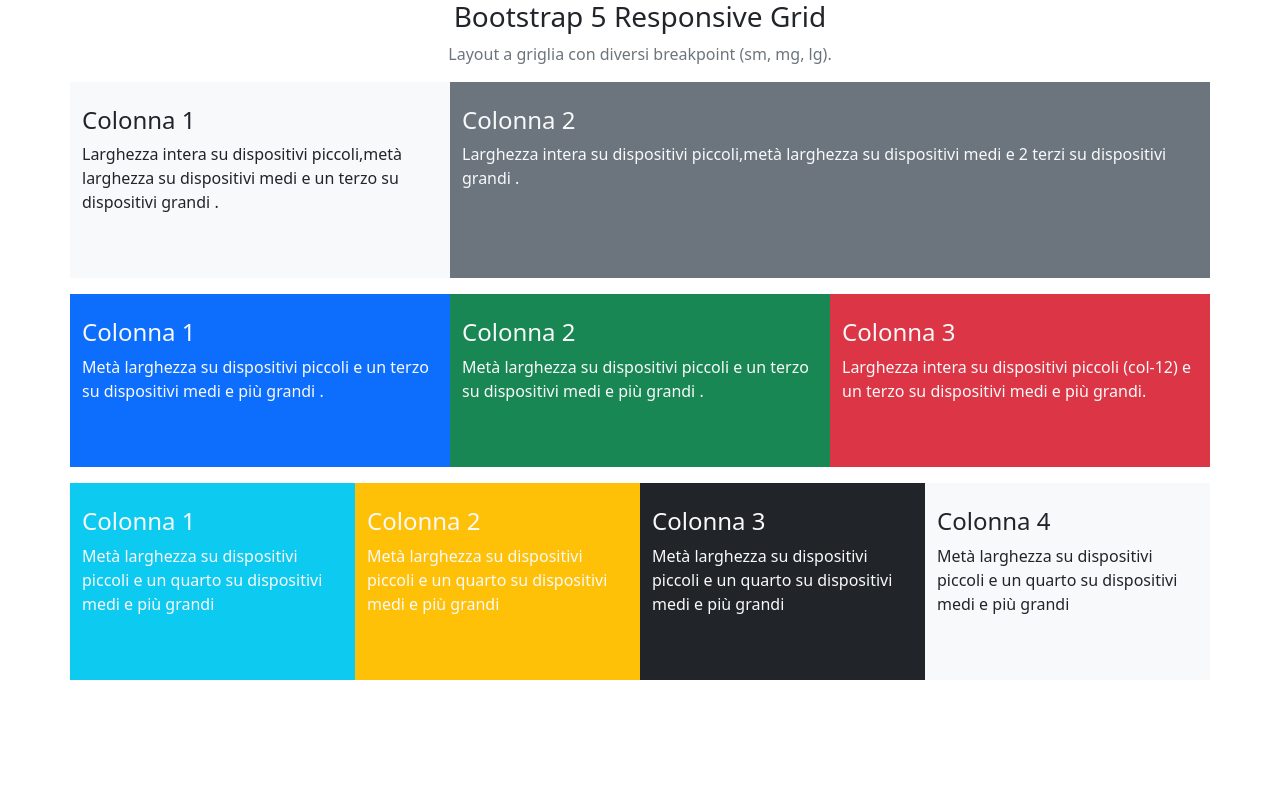
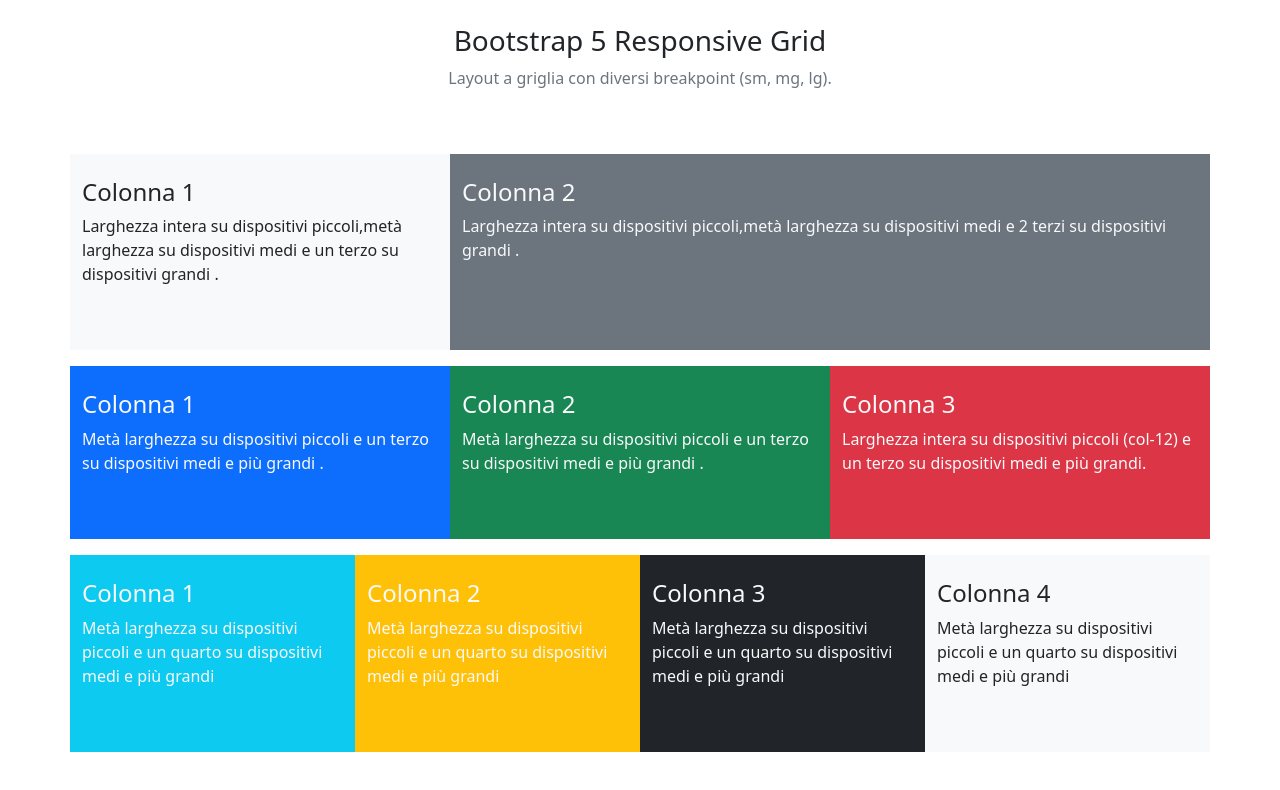
Before and after one commit to veronicacrisafi/htmlcss-bootstrap-layout, a plain HTML site: page index.html in a window 1280 px wide. Drawn offline with nearby package versions, Linux system fonts and the light colour scheme.

Commit message:
aggiunto pt e pb title

```diff
--- a/index.html
+++ b/index.html
@@ -17,11 +17,12 @@
     <main>
 
         <div class="container">
-            <h3 class="text-center">Bootstrap 5 Responsive Grid</h3>
-            <!-- /.bootstrap -->
-            <p class="text-center text-secondary">Layout a griglia con diversi breakpoint (sm, mg, lg).</p>
-            <!-- /.layout -->
-
+            <div class="pt-4 pb-5">
+                <h3 class="text-center">Bootstrap 5 Responsive Grid</h3>
+                <!-- /.bootstrap -->
+                <p class="text-center text-secondary">Layout a griglia con diversi breakpoint (sm, mg, lg).</p>
+                <!-- /.layout -->
+            </div>
             <div class="row mb-3">
                 <!-- /.row 1-->
                 <div class="col-sm-12 col-md-6 col-lg-4 bg-light pt-4 pb-5">
```
